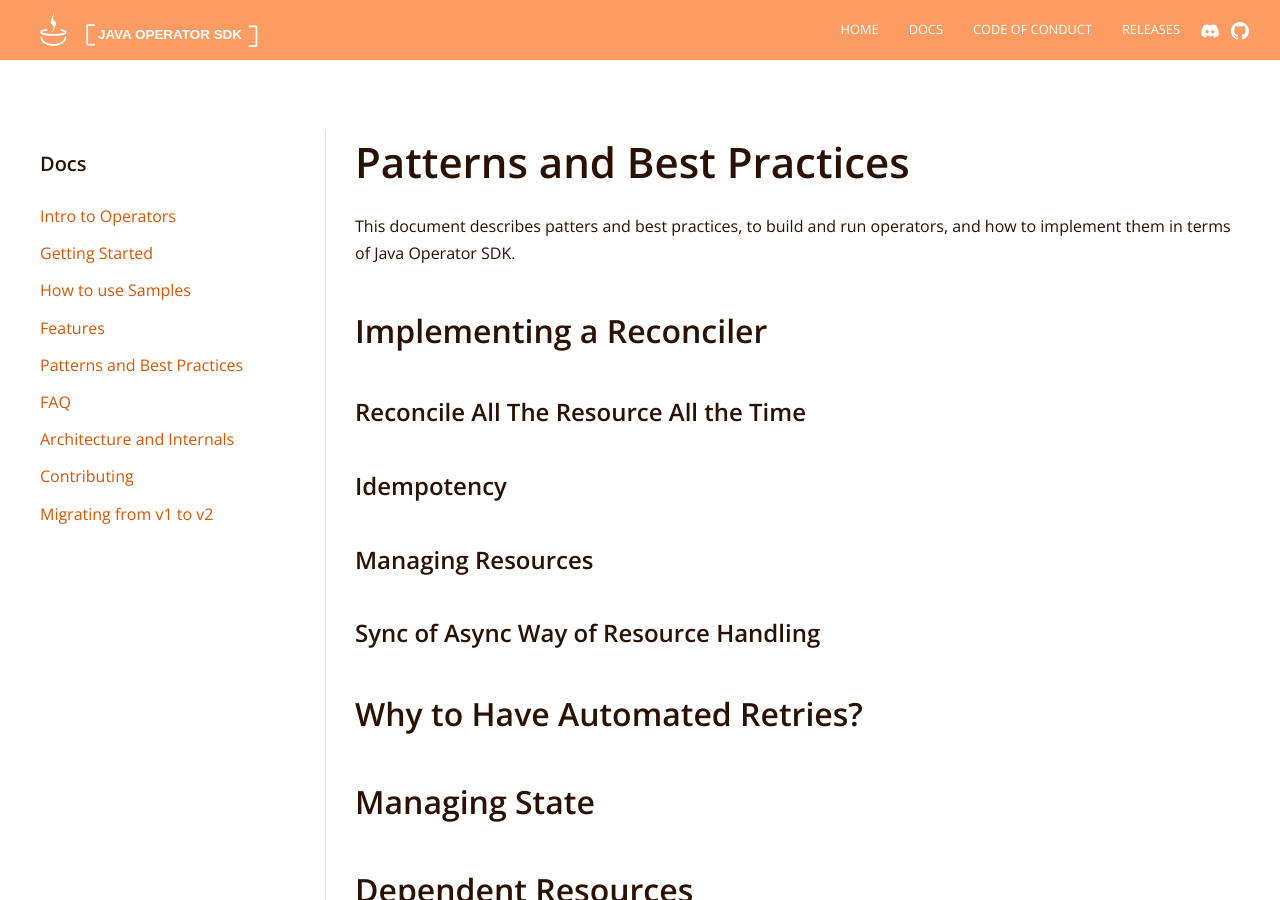
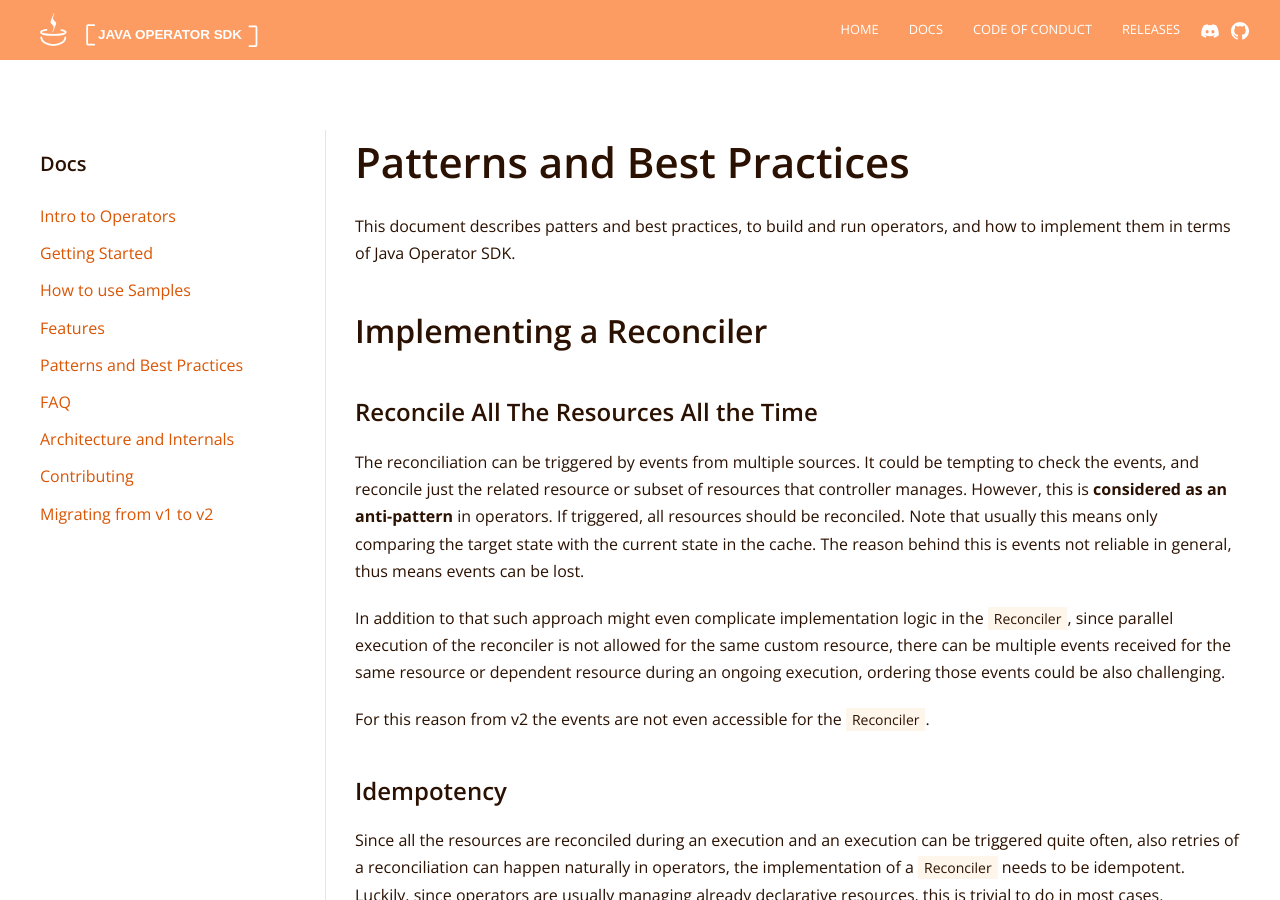
Before and after one commit to operator-framework/java-operator-sdk, a Jekyll site: the page built from docs/documentation/patterns-best-practices.md, in a window 1280 px wide and 900 px high. Built offline with Jekyll 4.4.1, drawn with Linux system fonts in a browser that asks for light colours; nearby versions of some CDN libraries.

Commit message:
docs: best practices

```diff
--- a/docs/documentation/patterns-best-practices.md
+++ b/docs/documentation/patterns-best-practices.md
@@ -7,16 +7,31 @@ permalink: /docs/patterns-best-practices
 
 # Patterns and Best Practices
 
-This document describes patters and best practices, to build and run operators, and how to implement them in terms
-of Java Operator SDK.
+This document describes patters and best practices, to build and run operators, and how to implement them in terms of
+Java Operator SDK.
 
 ## Implementing a Reconciler
 
-### Reconcile All The Resource All the Time
+### Reconcile All The Resources All the Time
+
+The reconciliation can be triggered by events from multiple sources. It could be tempting to check the events, and
+reconcile just the related resource or subset of resources that controller manages. However, this is **considered as an
+anti-pattern** in operators. If triggered, all resources should be reconciled. Note that usually this means only
+comparing the target state with the current state in the cache. The reason behind this is events not reliable in
+general, thus means events can be lost.
+
+In addition to that such approach might even complicate implementation logic in the `Reconciler`, since parallel
+execution of the reconciler is not allowed for the same custom resource, there can be multiple events received for the
+same resource or dependent resource during an ongoing execution, ordering those events could be also challenging.
+
+For this reason from v2 the events are not even accessible for the `Reconciler`.
 
 ### Idempotency
 
-### Managing Resources
+Since all the resources are reconciled during an execution and an execution can be triggered quite often, also
+retries of a reconciliation can happen naturally in operators, the implementation of a `Reconciler`
+needs to be idempotent. Luckily, since operators are usually managing already declarative resources, this is trivial
+to do in most cases.
 
 ### Sync of Async Way of Resource Handling
 
```
